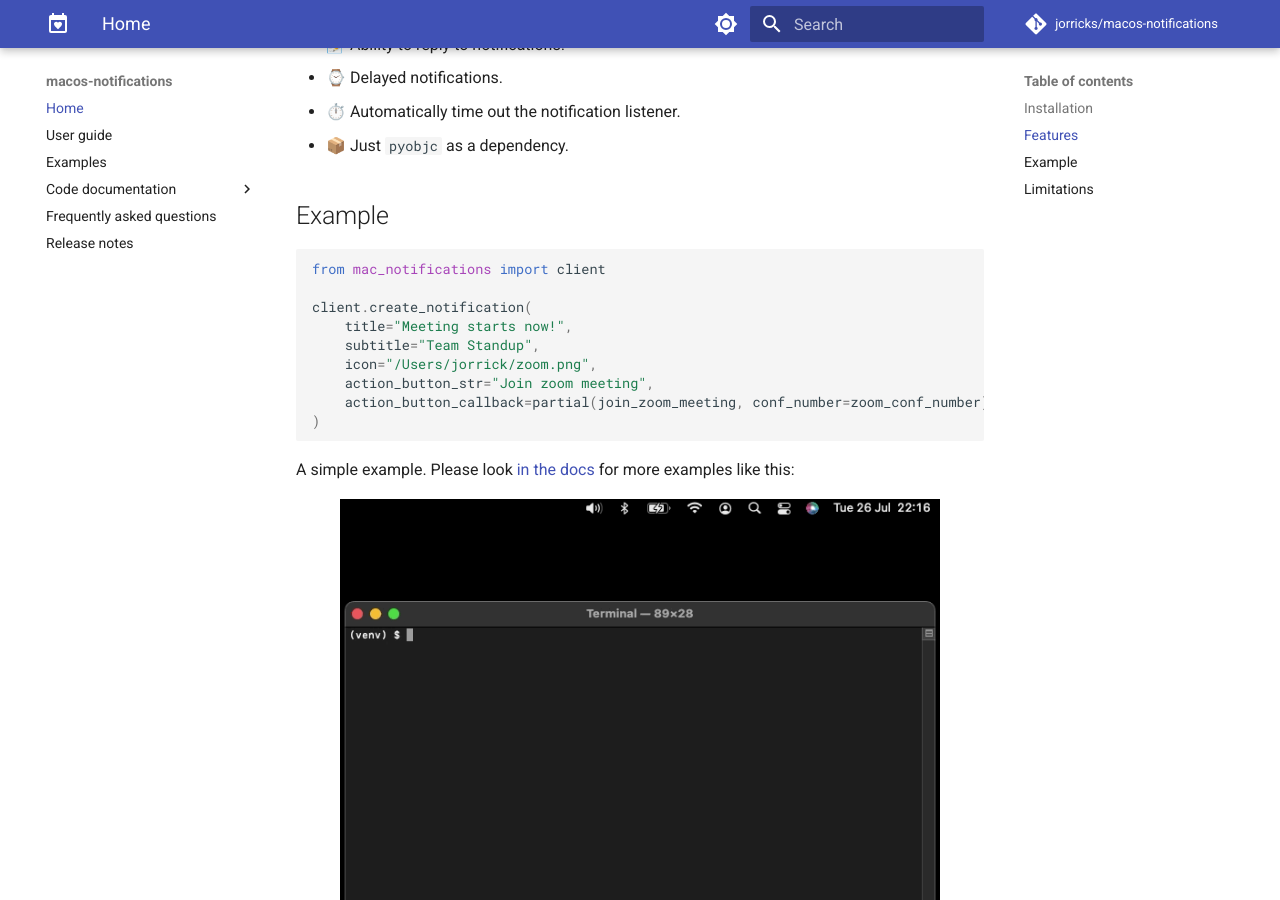
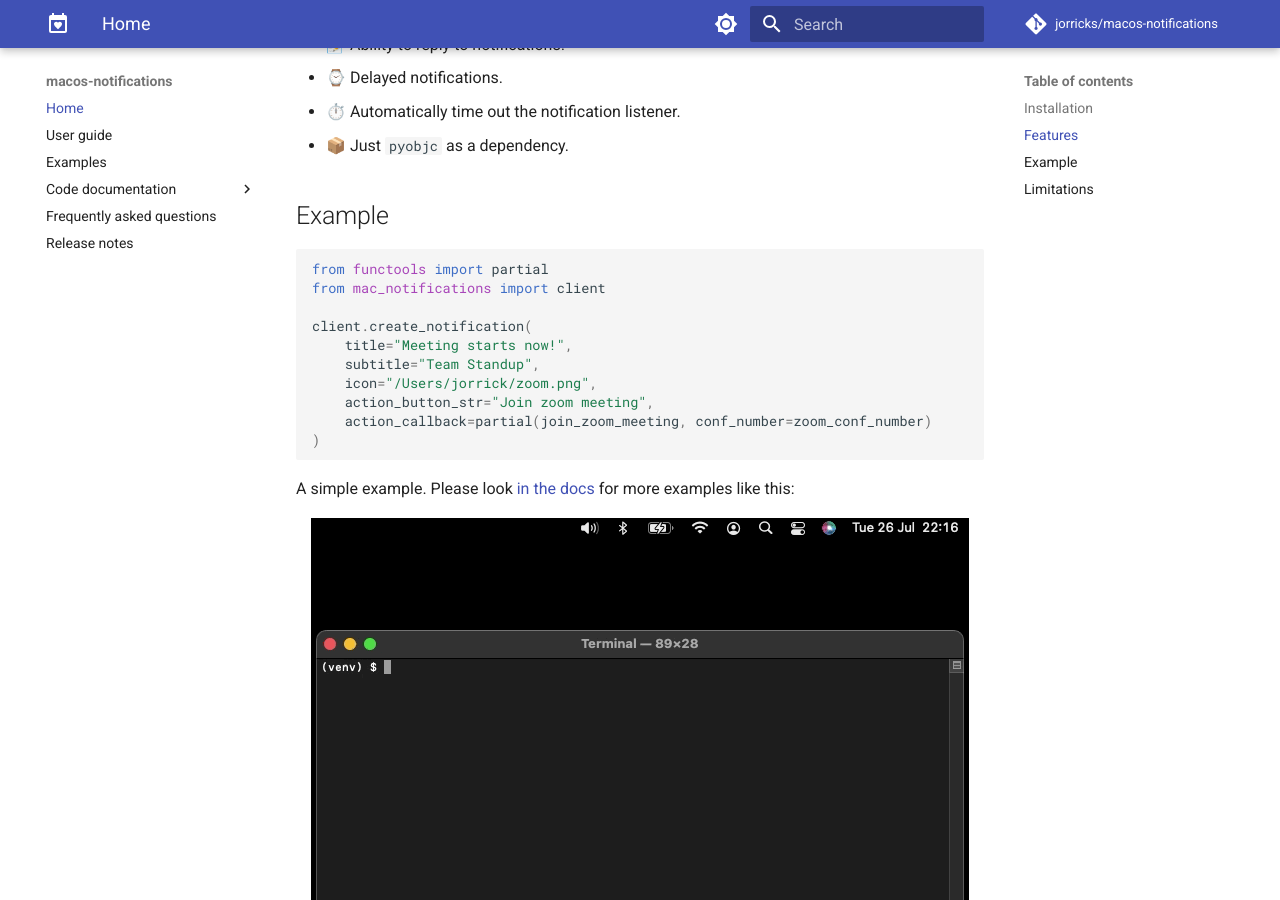
Before and after one commit to Jorricks/macos-notifications, an MkDocs documentation site: the page built from docs/index.md, in a window 1280 px wide and 900 px high, scrolled down 960 px. Built offline with MkDocs 1.6.1 and Material for MkDocs 9.7.7, drawn with Linux system fonts in a browser that asks for light colours; comment, search, counter and statistics services are not loaded.

Commit message:
📝 Out-dated python example on main page

````diff
--- a/docs/index.md
+++ b/docs/index.md
@@ -47,6 +47,7 @@ Installed
 ## Example
 
 ```python
+from functools import partial
 from mac_notifications import client
 
 client.create_notification(
@@ -54,14 +55,14 @@ client.create_notification(
     subtitle="Team Standup",
     icon="/Users/jorrick/zoom.png",
     action_button_str="Join zoom meeting",
-    action_button_callback=partial(join_zoom_meeting, conf_number=zoom_conf_number)
+    action_callback=partial(join_zoom_meeting, conf_number=zoom_conf_number)
 )
 ```
 A simple example. Please look [in the docs](https://jorricks.github.io/macos-notifications/) for more examples like this:
 
 <p align="center">
 <a href="https://jorricks.github.io/macos-notifications/examples/">
-<img src="img/example-run.gif" alt="macos-notifications" width="600px">
+<img src="img/example-run.gif" alt="macos-notifications" width="658">
 </a>
 </p>
 
````
Also changed, not shown: README.md (+2 -1 lines).
